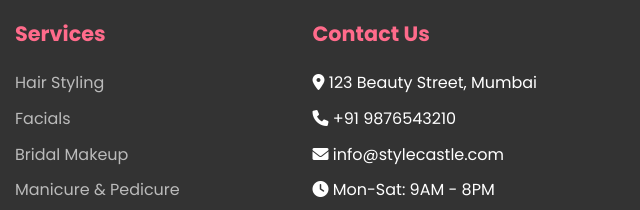
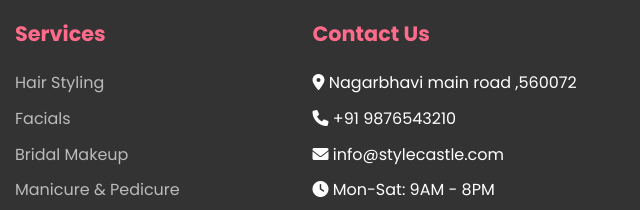
Before and after one commit to YASHASVASISHTA/SALON, a plain HTML site: page index.html in a window 1280 px wide. Shown: the part 4785-4995 px from the top of the page, 640-1280 px from the left. Drawn offline with Linux system fonts and the light colour scheme.

Commit message:
Update index.html

```diff
--- a/index.html
+++ b/index.html
@@ -1058,7 +1058,7 @@
                 <div class="footer-column">
                     <h3>Contact Us</h3>
                     <ul>
-                        <li><i class="fas fa-map-marker-alt"></i> 123 Beauty Street, Mumbai</li>
+                        <li><i class="fas fa-map-marker-alt"></i> Nagarbhavi main road ,560072</li>
                         <li><i class="fas fa-phone"></i> +91 9876543210</li>
                         <li><i class="fas fa-envelope"></i> info@stylecastle.com</li>
                         <li><i class="fas fa-clock"></i> Mon-Sat: 9AM - 8PM</li>
```
